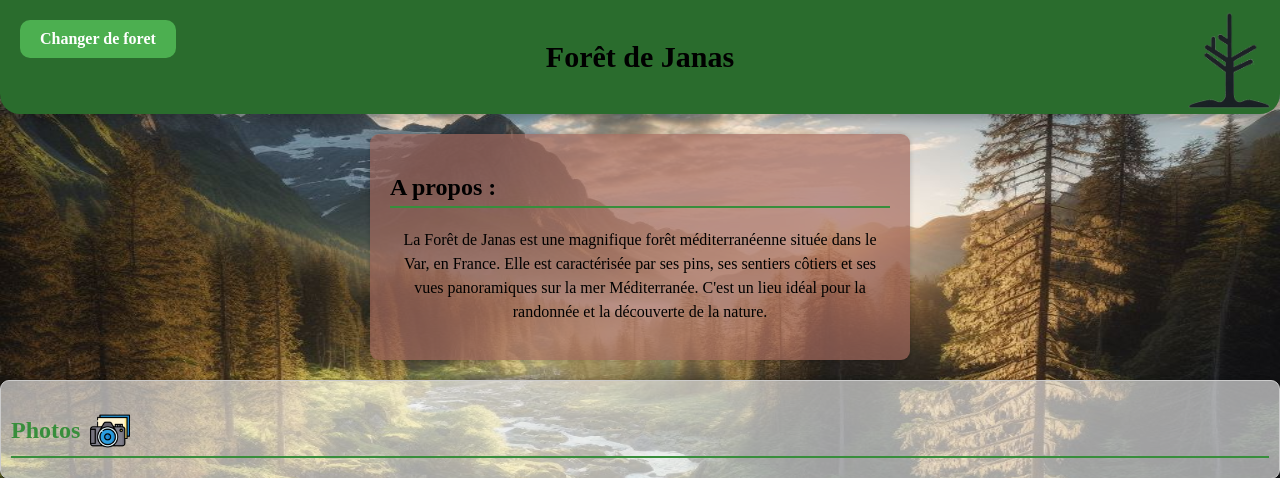
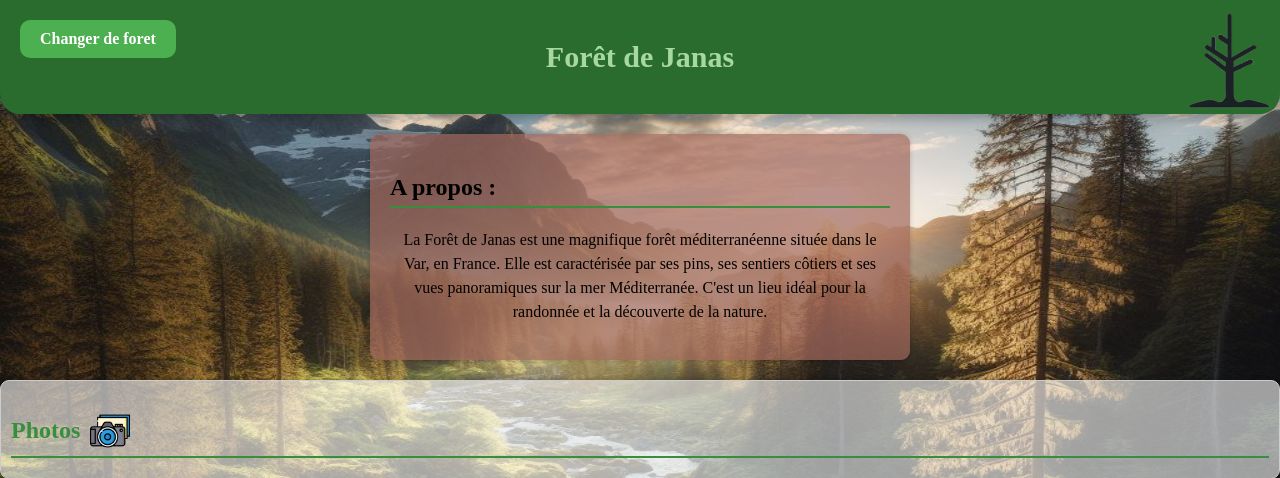
Before and after one commit to Ist4lri/forestManagementApp, a Django app: a page that uses forestmanagementapp2/templates/oneForestSelected.html in a window 1280 px wide. Shown: the top 478 px of the page. Run offline with Django 4.2, Linux system fonts and the light colour scheme; data comes from the database, SQL or seed files in the repository; both versions use the stored data as it was after the commit; parts of the project's set-up code (start-up, migrations or seed data) failed here and were passed over; some libraries are stand-ins or nearby versions.

Commit message:
change color of nom_foret

```diff
--- a/forestmanagementapp2/static/home_page.css
+++ b/forestmanagementapp2/static/home_page.css
@@ -169,3 +169,7 @@ html {
   margin:0;
   padding:0;
 }
+.nomforet{
+color: #a7d8a2;
+
+}
--- a/forestmanagementapp2/templates/oneForestSelected.html
+++ b/forestmanagementapp2/templates/oneForestSelected.html
@@ -7,7 +7,7 @@
 </head>
 <body>
     <header>
-        <h1>{{ nom_foret }}</h1>
+        <h1 class="nomforet">{{ nom_foret }}</h1>
         <a class="forest-return" href="{% url 'enter_forest' %}" title="Choisir une autre forêt">Changer de foret</a>
         <a class="login-link" href="{% url 'connexion' %}">
             <img src="{% static 'Login_logos/Logo_off.png' %}">
```
Also changed, not shown: forestmanagementapp2/static/Pictures.css (+6 -1 lines), ForestDB.sqlite3, 1 other file.
